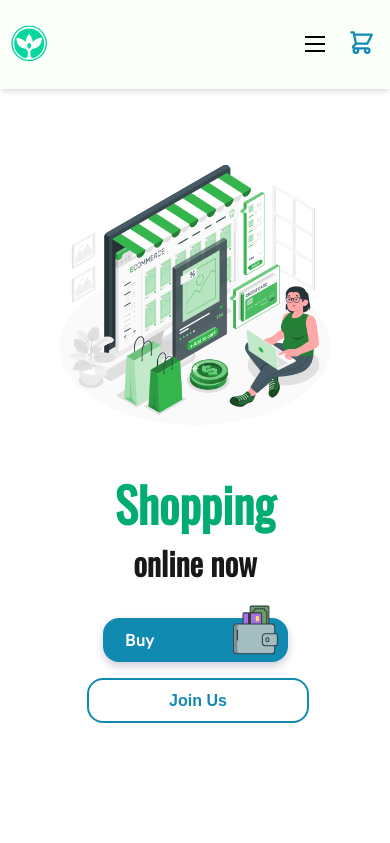
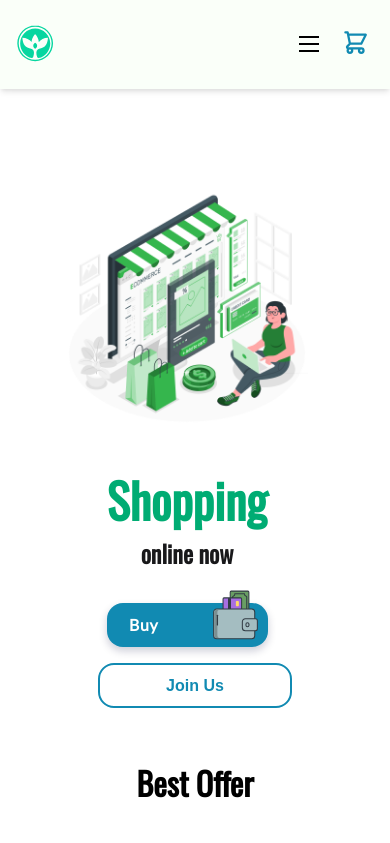
Before and after one commit to abbasmojarrad/shopping-project, a React (Create React App) app: page / in a window 390 px wide. Shown: the top 843 px of the page. Built offline with nearby package versions, Linux system fonts and the light colour scheme; no server answers; a web font is replaced by a local one.

Commit message:
edit hero,cart,product,nav css styles

```diff
--- a/src/component/MobileNav.js
+++ b/src/component/MobileNav.js
@@ -19,9 +19,9 @@ const MobileNav = ({ setIsOpen }) =>{
           </Link>
         </li>
         <li>
-          <Link onClick={() => setIsOpen(false)} to="/contact">
+          {/* <Link onClick={() => setIsOpen(false)} to="/contact">
             Contact
-          </Link>
+          </Link> */}
         </li>
       </ul>
     </div>
--- a/src/component/Nav.js
+++ b/src/component/Nav.js
@@ -29,7 +29,7 @@ const Nav = () => {
           <ul className={styles.menu}>
             <Link to="/">Home</Link>
             <Link to="/product">Shop</Link>
-            <Link to="/contact">Contact</Link>
+            {/* <Link to="/contact">Contact</Link> */}
           </ul>
         </div>
         <div className={styles.shop}>
--- a/src/component/css/cart.module.css
+++ b/src/component/css/cart.module.css
@@ -66,4 +66,14 @@
   top: 50%;
   left: 50%;
   transform: translate(-50%, -50%);
+  text-align: center;
 }
+
+.buyitem a,
+.checkout a {
+  text-decoration: none;
+  margin-top: .7rem;
+  font-weight:bold;
+  color:rgb(0, 98, 211);
+  display: block;
+}
--- a/src/component/css/hero.module.css
+++ b/src/component/css/hero.module.css
@@ -3,34 +3,35 @@
   display: flex;
   align-items: center;
   justify-content: space-between;
-  min-height: 800px;
-  padding: 0 0 0 1rem;
   position: relative;
+  margin: 0rem 0 6rem;
+  height: 68vh;
+  padding: 2rem;
+  max-height: 720px;
 }
 .heroimage {
-  width: 100%;
+  width: 80%;
 }
 
 .hero .right {
-  height: 100%;
-  flex: 1 1 450px;
-  margin-left: 5rem;
-  padding: 0 0 0 2rem;
+  flex: 1 1 45%;
+  padding: 1rem;
 }
 .hero .right h2 {
-  font-weight: 600;
-  font-size: 2rem;
+  font-weight: bold;
+  font-size: 1.5rem;
   color: #18181a;
 }
 .hero .right .spanshop {
-  font-size: 4rem;
-  font-weight: bolder;
+  font-size: 3.3rem;
+  font-weight: bold;
   color: rgb(0, 172, 115);
 }
 
 .hero .left {
-  flex: 1 0 500px;
+  flex: 1 1 53%;
   position: relative;
+  padding: 1rem;
 }
 .hero .left .bubble {
   position: absolute;
@@ -38,6 +39,7 @@
   top: -10px;
   left: 5px;
   animation: MoveUpDown 1.8s infinite;
+  display: none;
 }
 @keyframes MoveUpDown {
   0%,
@@ -73,7 +75,6 @@
 .hero a {
   text-decoration: none;
   color: #118ab2;
-
 }
 
 .signupbtn span:first-child {
@@ -125,136 +126,58 @@
   transition: all 900ms cubic-bezier(0.48, 0, 0.12, 1);
 }
 
-.scrolldown{
+.scrolldown {
   position: absolute;
   top: 85%;
   left: 50%;
-  transform:translate(0,50%);
+  transform: translate(0, 50%);
+  display:none;
 }
 
-
 @media only screen and (max-width: 992px) {
-  .heroimage {
-    width: 70%;
-  }
-  .scrolldown{
-    display:none;
-  }
-  .hero .right {
-    padding:0;
-    margin: 0rem;
-    height:auto;
-   }
-   .hero .right .spanshop {
+  .hero .right .spanshop {
     font-size: 3rem;
   }
-  .signupbtn {
 
-    width: 150px;
-    margin-top: 1rem;
-    margin-right: 1rem;
-
-  }
-  .hero {
-    min-height: auto;
-    text-align: center;
-    margin: 6rem auto 4rem;
-  }
-  .hero .left .bubble {
-    top: -80px;
-    left: 55px;
-  }
 }
 
-
 @media only screen and (max-width: 768px) {
-
   .hero {
     display: block;
-    min-height: auto;
     text-align: center;
-    margin: 4rem auto 4rem;
-  }
-  .scrolldown{
-    display:none;
+    margin: 1rem 0 5rem;
   }
   .heroimage {
     width: 50%;
   }
-  .hero .right {
-    padding:0;
-    margin: 0rem;
-    height:auto;
-   }
-   .signupbtn {
-
-    width: 180px;
-    margin-top: 0;
-    margin-right: 0;
-
-  }
-   .hero .right .spanshop {
-    font-size: 3rem;
-  }
-  .hero .left .bubble {
-    top: -33px;
-    left: 170px;
-    width: 60%;
-
+  .signupbtn {
+    margin-top: 1rem;
   }
 }
 
-
 @media only screen and (max-width: 600px) {
-  .hero {
-    display: block;
-    margin: 3rem 0 7rem;
-  }
-
   .heroimage {
     width: 60%;
   }
-  .hero .right h2 {
-    margin-top: 2rem;
-    font-size: 2rem;
-  }
-  .hero .right .spanshop {
-    font-size: 3rem;
-  }
-  .scrolldown{
-    display:none;
-  }
-  .signupbtn{
-    margin-top: 1rem;
-    width:40%;
-    margin-right: 10px;
-  }
-  .hero .left .bubble {
-    top: -35px;
-    left: 80px;
-    width: 80%;
-
+  .hero {
+    margin: 2rem 0 3rem;
+    padding: 2rem 1rem;
   }
 }
 
-
-
-
-@media only screen and (max-width:430px) {
-
+@media only screen and (max-width: 430px) {
   .heroimage {
     width: 75%;
   }
 
-  .signupbtn{
+  .signupbtn {
     margin-top: 1rem;
-    width:60%;
-  } .hero  {
-  padding-left: 0;
-
+    width: 60%;
+  }
+  .hero {
+    padding-left: 0;
   }
   .hero .left .bubble {
-    display:none;
-
+    display: none;
   }
 }
--- a/src/component/css/nav.module.css
+++ b/src/component/css/nav.module.css
@@ -140,7 +140,7 @@
 
 @media only screen and (max-width: 430px) {
   .container {
-    padding: 1rem 10px;
+    padding: 1rem ;
   }
   .shop .carticon + .basket {
     display: none;
--- a/src/component/css/product.module.css
+++ b/src/component/css/product.module.css
@@ -1,5 +1,5 @@
 .main__container {
-  min-height: 70vh;
+  min-height: 73vh;
   max-width: 1200px;
   justify-content: flex-start;
   align-items: center;
--- a/src/context/CartContextProvider.js
+++ b/src/context/CartContextProvider.js
@@ -27,6 +27,7 @@ const reduceHandler = (state, action) => {
           product.number++;
           return true;
         }
+        return false;
       });
       return { ...state, ...totalCount(state.cartList) };
 
@@ -36,6 +37,8 @@ const reduceHandler = (state, action) => {
           product.number--;
           return true;
         }
+        return false;
+
       });
       return { ...state, ...totalCount(state.cartList) };
 
```
